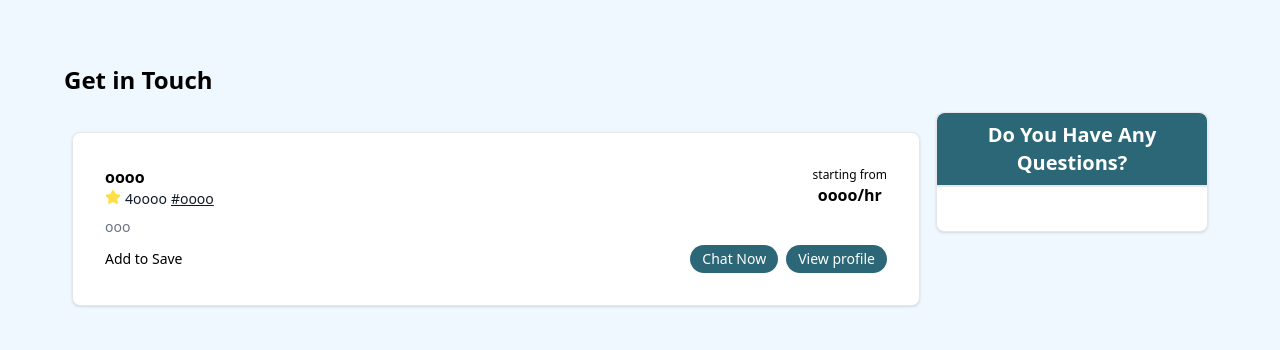
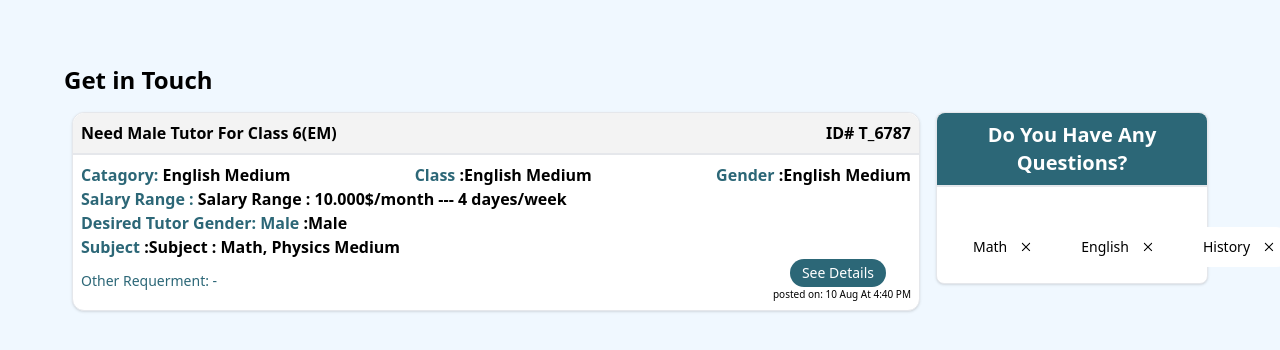
Before and after one commit to krazytofayel/tutor2u, a React (Vite) app: page /tutor_job in a window 1280 px wide. Shown: the top 350 px of the page. Built offline with nearby package versions, Linux system fonts and the light colour scheme; the HTML template or start-up script is replaced by a standard one.

Commit message:
tutorjob detais

```diff
--- a/src/Components/Pages/TutionJob/TutionJob.jsx
+++ b/src/Components/Pages/TutionJob/TutionJob.jsx
@@ -1,6 +1,11 @@
 
-
+import { RxCross2 } from 'react-icons/rx';
 const TutionJob = () => {
+  const ButtonData = [
+    { id: 1, buttoncontant: "Math" },
+    { id: 2, buttoncontant: "English" },
+    { id: 3, buttoncontant: "History" },
+  ];
   return (
     <>
       <section className="Contact_Us_Middle ">
@@ -17,59 +22,62 @@ const TutionJob = () => {
 
                 <form action="" >
 
-                <div  className="w-full  p-4 mt-5 text-center bg-white border border-gray-200 rounded-lg shadow sm:p-8">
+                  <div className="w-full rounded-xl   text-center bg-white border border-gray-200  shadow">
 
 
-<div>
-  <div>
+                    <div className="flex justify-between p-2 text-base font-semibold bg-[#F3F3F3]  rounded-t-xl   border-b-2 w-full  ">
+                      <p> Need Male Tutor For Class 6(EM)</p>
+                      <p>ID# T_6787</p>
+                    </div>
 
-    <div className="flex flex-wrap items-center justify-between ">
-
-      <div className="flex space-x-2 justify-center items-center">
+                    <div className="p-2">
 
 
 
 
-        <div className="flex flex-col ">
-          <p className="text-start font-bold">oooo</p>
-          <div className="flex flex-wrap space-x-1">
-            <svg className="w-4 h-4  text-yellow-300 " aria-hidden="true" xmlns="http://www.w3.org/2000/svg" fill="currentColor" viewBox="0 0 22 20">
-              <path d="M20.924 7.625a1.523 1.523 0 0 0-1.238-1.044l-5.051-.734-2.259-4.577a1.534 1.534 0 0 0-2.752 0L7.365 5.847l-5.051.734A1.535 1.535 0 0 0 1.463 9.2l3.656 3.563-.863 5.031a1.532 1.532 0 0 0 2.226 1.616L11 17.033l4.518 2.375a1.534 1.534 0 0 0 2.226-1.617l-.863-5.03L20.537 9.2a1.523 1.523 0 0 0 .387-1.575Z" />
-            </svg>
-            <p className="ml-2  text-sm font-medium text-gray-900 ">4oooo</p>
+                      <div className="flex justify-between font-bold">
+                        <div>
+                          <p > <span className="font-semibold text-[#2c6777] in">Catagory:</span> English Medium</p>
+                        </div>
+                        <div>
+                          <p > <span className="font-semibold text-[#2c6777]">Class</span> :English Medium</p>
+                        </div>
+                        <div>
+                          <p > <span className="font-semibold text-[#2c6777]">Gender</span> :English Medium</p>
+                        </div>
 
-            <a href="#" className="text-sm font-medium truncate text-gray-900 underline hover:no-underline ">#oooo</a>
+
                       </div>
+
+                      <div className="text-start font-bold">
+                        <div>
+                          <p > <span className="font-semibold text-[#2c6777] ">Salary Range  :</span> Salary Range  : 10.000$/month --- 4 dayes/week</p>
+                        </div>
+                        <div>
+                          <p > <span className="font-semibold text-[#2c6777]">Desired Tutor Gender:  Male</span> :Male</p>
+                        </div>
+                        <div>
+                          <p > <span className="font-semibold text-[#2c6777]">Subject</span> :Subject :  Math, Physics Medium</p>
+                        </div>
+
                       </div>
 
 
 
 
-      </div>
-      <div>
-        <p className="text-xs truncate">starting from</p>
-        <p className="font-bold">oooo/hr</p>
-      </div>
-    </div>
-
-  </div>
-</div>
-<div className="mt-2">
-  {/* <h5 className="mb-2 text-3xl text-start font-bold text-gray-900 ">Work fast from anywhere</h5> */}
-  <p className="mb-2 text-start text-gray-500 text-sm line-clamp-3">ooo</p>
-</div>
-
                       <div className="flex flex-wrap justify-between">
                         <div className="flex items-center gap-2">
 
 
-    <p className="text-sm font-medium">Add to Save</p>
+                          <p className="text-sm font-medium text-[#2c6777]">Other Requerment: -</p>
                         </div>
                         <div>
-    <button className="text-sm text-white font-medium bg-[#2c6777] rounded-full px-3  mr-2 py-1">Chat Now</button>
-    <button className="text-sm text-white font-medium bg-[#2c6777] rounded-full py-1 px-3 ">View profile</button>
+                          <button className="text-sm text-white font-medium bg-[#2c6777] rounded-full px-3  mr-2 py-1">See Details</button>
+                          <p className="text-[10px]"><span >posted on:</span> 10 Aug At 4:40 PM</p>
+
                         </div>
 
+                      </div>
                     </div>
 
                   </div>
@@ -91,7 +99,19 @@ const TutionJob = () => {
 
                     <div className="p-4 ">
 
+                    <div className="flex  gap-2 mt-3">
+                      {ButtonData.map((btn) => (
+                        <button
+                          key={btn.id}
+                          type="button"
+                          className="text-black bg-white hover:bg-[#089bab] focus:ring-4 focus:outline-none focus:ring-blue-200 font-medium rounded-full text-sm px-5 py-2.5 text-center inline-flex items-center"
 
+                        >
+                          {btn.buttoncontant}
+                          <RxCross2 className="ml-3 h-3.5 w-3.5" />
+                        </button>
+                      ))}
+                    </div>
 
                     </div>
 
```
Lines whose indentation alone changed are shown as unchanged.
